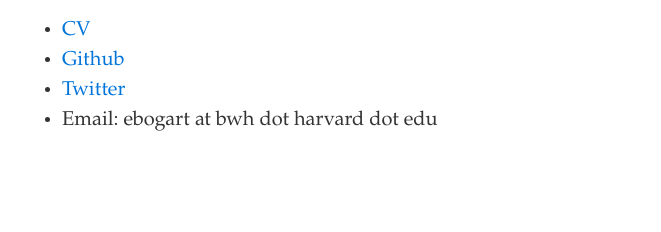
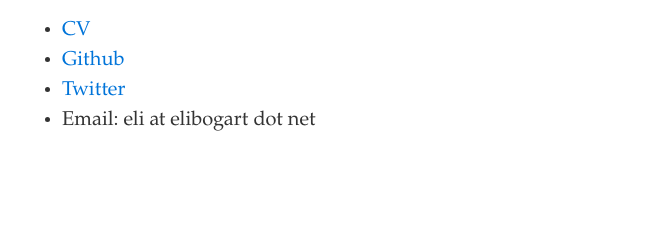
Before and after one commit to ebogart/ebogart.github.io, a Jekyll site: the page built from index.md, in a window 1280 px wide. Shown: the part 1831-2063 px from the top of the page, without its empty margins (308-969 px from the left). Built offline with Jekyll 4.4.1, drawn with Linux system fonts in a browser that asks for light colours.

Commit message:
Update email address

```diff
--- a/index.md
+++ b/index.md
@@ -62,4 +62,4 @@ shaken cell culture.  _Phys. Rev. E_ 77: 041905
 * [CV](eli_bogart_cv.pdf)
 * [Github](http://github.com/ebogart)
 * [Twitter](http://twitter.com/eli_bogart)
-* Email: ebogart at bwh dot harvard dot edu
+* Email: eli at elibogart dot net
```
